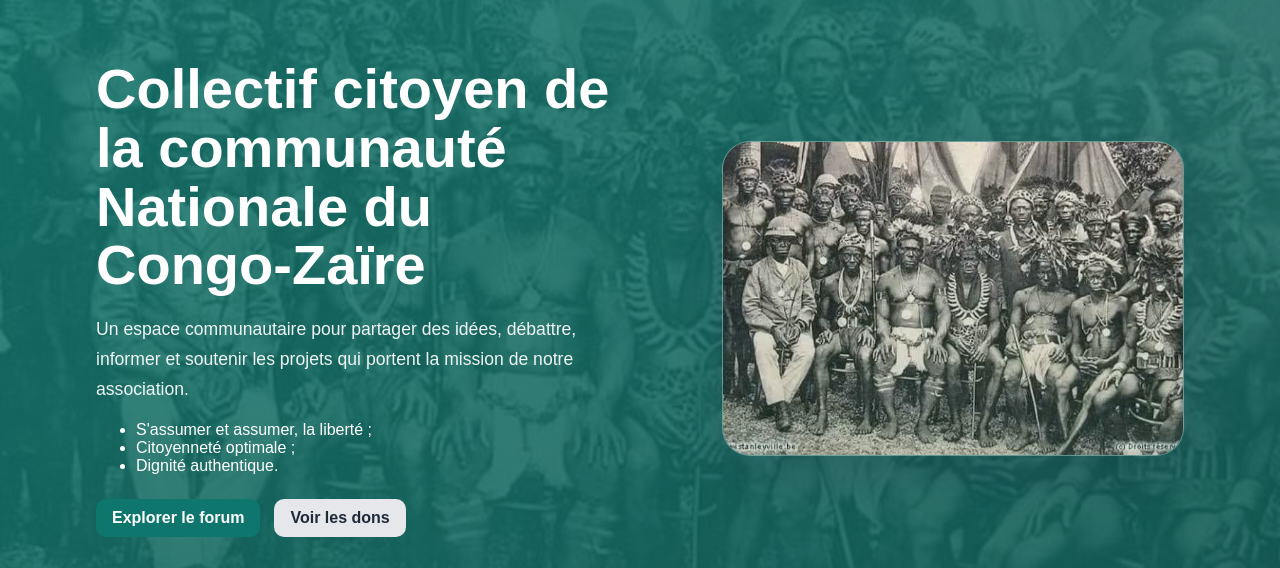
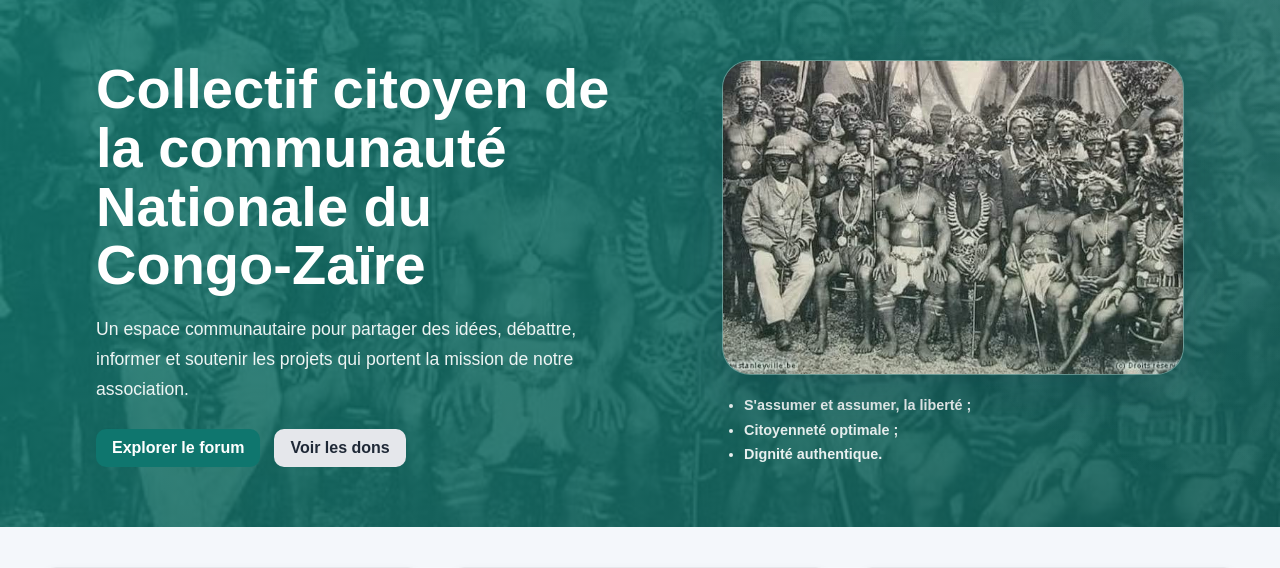
Before and after one commit to codesphereafrica-rgb/conza, a Laravel app: page / in a window 1280 px wide. Shown: the part 96-664 px from the top of the page. Run offline with Laravel 12, Linux system fonts and the light colour scheme; data that the repository does not hold is empty.

Commit message:
Move homepage values below carousel

```diff
--- a/resources/views/home.blade.php
+++ b/resources/views/home.blade.php
@@ -12,17 +12,13 @@
                         Un espace communautaire pour partager des idées, débattre, informer et soutenir les projets
                         qui portent la mission de notre association.
                     </p>
-                    <ul class="mt-4 list-disc space-y-2 pl-5 text-sm font-medium text-white/90">
-                        <li>S'assumer et assumer, la liberté ;</li>
-                        <li>Citoyenneté optimale ;</li>
-                        <li>Dignité authentique.</li>
-                    </ul>
                     <div class="hero-actions">
                         <a href="{{ route('forum.index') }}" class="btn">Explorer le forum</a>
                         <a href="{{ route('donations.index') }}" class="btn secondary">Voir les dons</a>
                     </div>
                 </div>
-                <div class="hero-right-visuals" aria-hidden="true">
+                <div class="hero-right-visuals">
+                    <div class="hero-carousel">
                     @php
                         $homeSlides = [
                             'ancetres_congolais.jpeg',
@@ -72,6 +68,12 @@
                         >
                     @endforeach
                     <div class="hero-visual-overlay"></div>
+                    </div>
+                    <ul class="hero-values">
+                        <li>S'assumer et assumer, la liberté ;</li>
+                        <li>Citoyenneté optimale ;</li>
+                        <li>Dignité authentique.</li>
+                    </ul>
                 </div>
             </div>
         </div>
--- a/resources/views/layouts/app.blade.php
+++ b/resources/views/layouts/app.blade.php
@@ -181,14 +181,17 @@
         .hero-right-visuals {
             position: relative;
             width: min(462px, 42%);
+            flex: 0 0 462px;
+            margin-left: 44px;
+        }
+        .hero-carousel {
+            position: relative;
             min-height: 315px;
             border-radius: 28px;
             overflow: hidden;
             background: rgba(255,255,255,0.12);
             border: 1px solid rgba(255,255,255,0.22);
             box-shadow: 0 20px 60px rgba(15, 23, 42, 0.18);
-            flex: 0 0 462px;
-            margin-left: 44px;
         }
         .hero-visual {
             position: absolute;
@@ -213,6 +216,14 @@
             background: linear-gradient(180deg, rgba(15,118,110,0.04), rgba(15,118,110,0.18));
             z-index: 99;
             pointer-events: none;
+        }
+        .hero-values {
+            margin: 18px 0 0;
+            padding-left: 22px;
+            color: rgba(255,255,255,0.9);
+            font-size: 0.9rem;
+            font-weight: 600;
+            line-height: 1.7;
         }
         .hero-content {
             position: relative;
```
